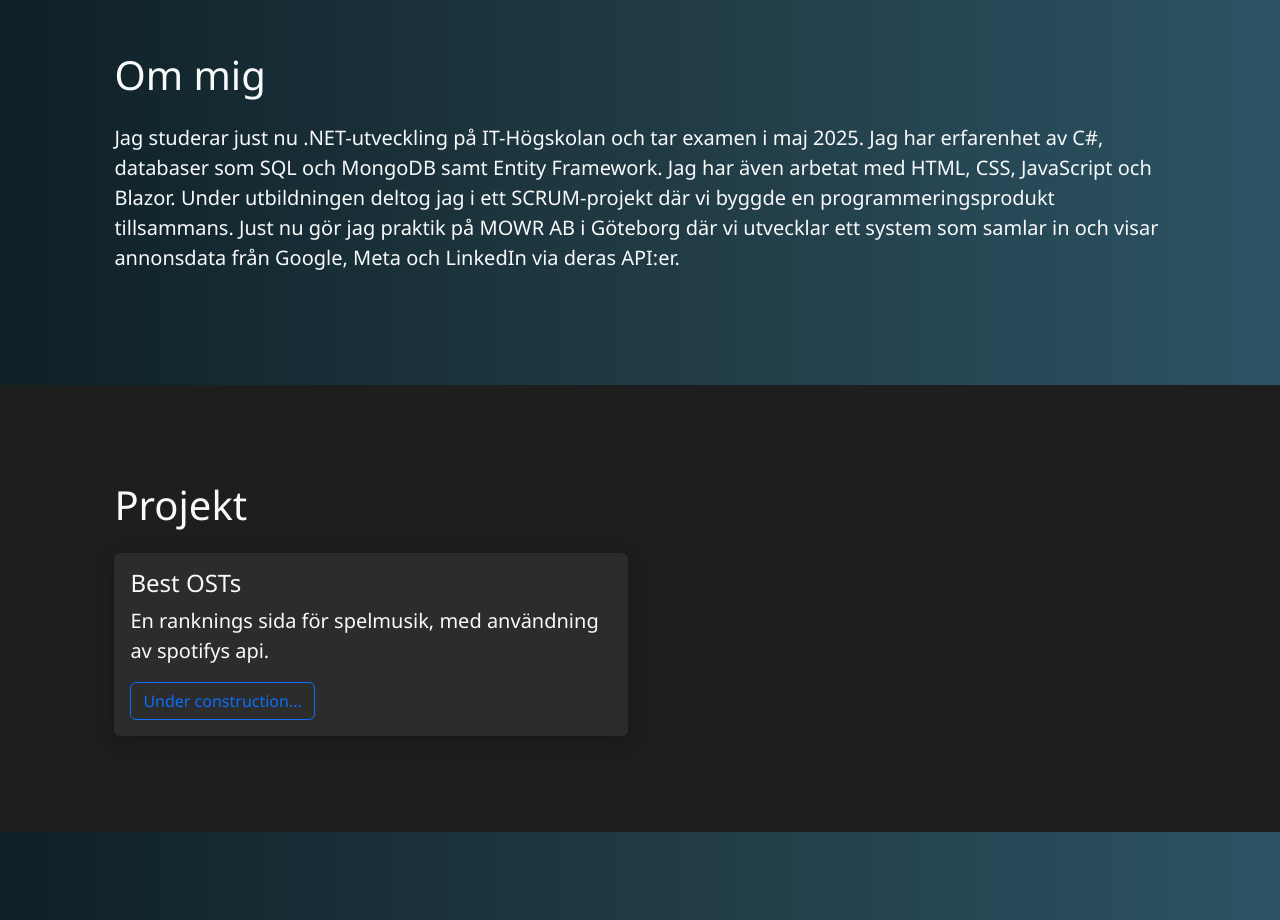
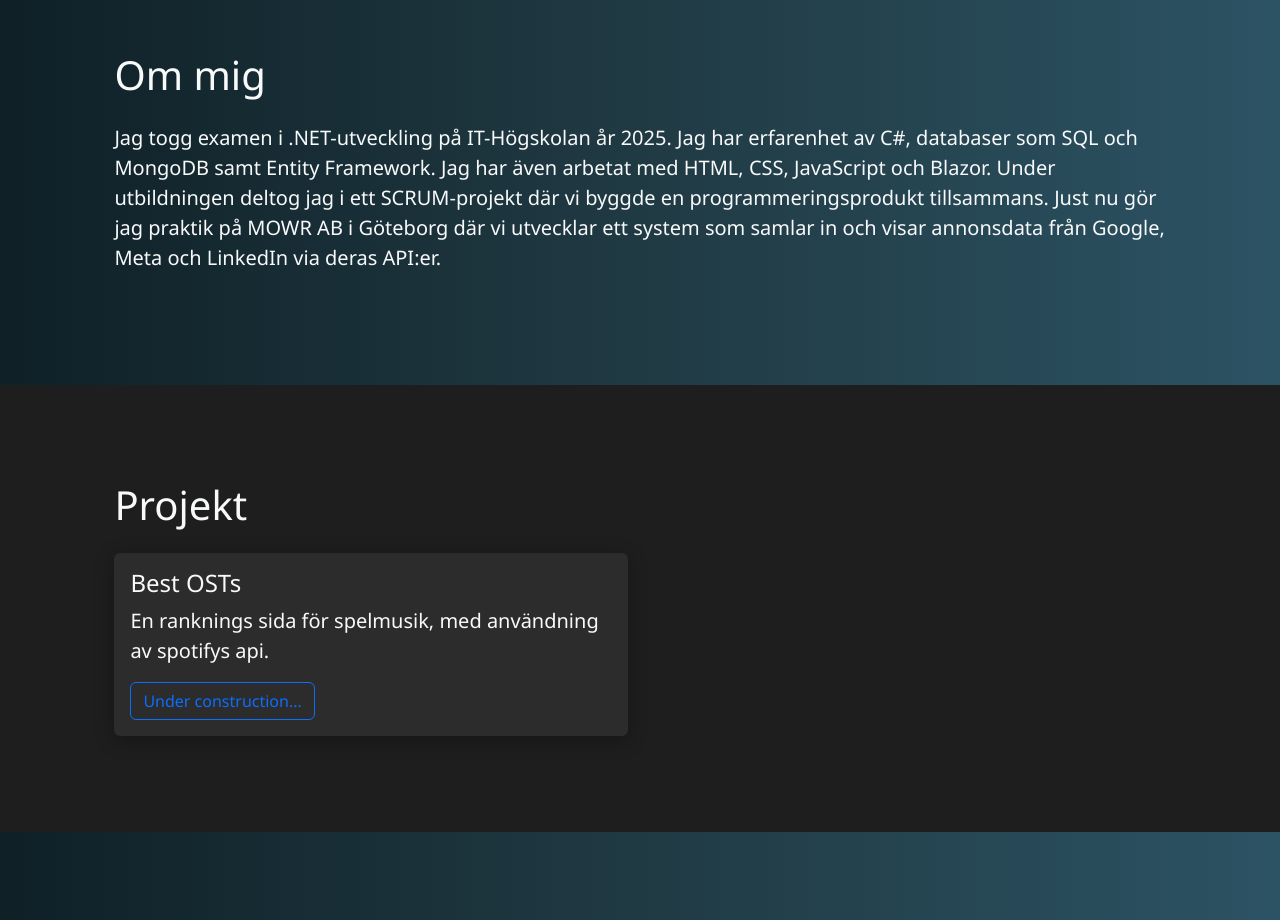
Before and after one commit to DespaC2/EFPortfolio.github.io, a plain HTML site: page index.html in a window 1280 px wide. Shown: the part 920-1840 px from the top of the page. Drawn offline with nearby package versions, Linux system fonts and the light colour scheme.

Commit message:
correction

```diff
--- a/index.html
+++ b/index.html
@@ -146,7 +146,7 @@ body {
         <section id="om-mig" class="section">
             <div class="container">
                 <h2>Om mig</h2>
-                <p>Jag studerar just nu .NET-utveckling på IT-Högskolan och tar examen i maj 2025. Jag har erfarenhet av C#, databaser som SQL och MongoDB samt Entity Framework. Jag har även arbetat med HTML, CSS, JavaScript och Blazor. Under utbildningen deltog jag i ett SCRUM-projekt där vi byggde en programmeringsprodukt tillsammans. Just nu gör jag praktik på MOWR AB i Göteborg där vi utvecklar ett system som samlar in och visar annonsdata från Google, Meta och LinkedIn via deras API:er.</p>
+                <p>Jag togg examen i .NET-utveckling på IT-Högskolan år 2025. Jag har erfarenhet av C#, databaser som SQL och MongoDB samt Entity Framework. Jag har även arbetat med HTML, CSS, JavaScript och Blazor. Under utbildningen deltog jag i ett SCRUM-projekt där vi byggde en programmeringsprodukt tillsammans. Just nu gör jag praktik på MOWR AB i Göteborg där vi utvecklar ett system som samlar in och visar annonsdata från Google, Meta och LinkedIn via deras API:er.</p>
             </div>
         </section>
 
```
